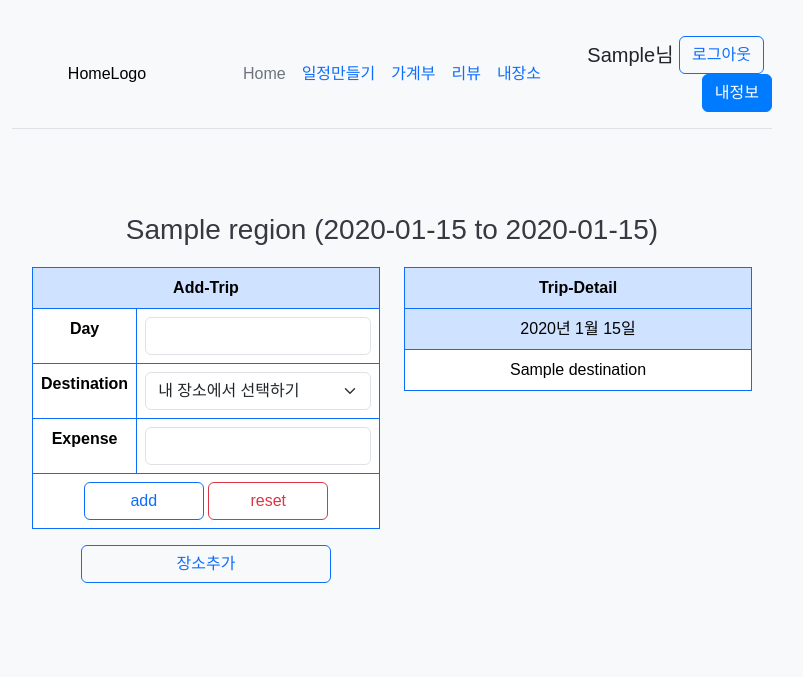
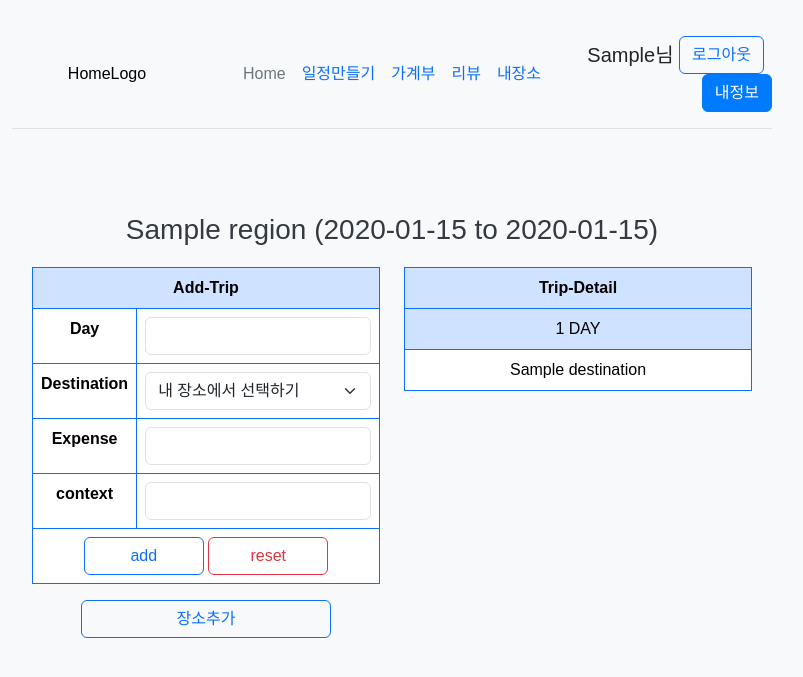
Before and after one commit to someday486/Travel-Dog, a Django app: page /trips/next_page/1 in a window 1280 px wide. Shown: the top 677 px of the page, without its empty margins (248-1051 px from the left). Run offline with Django 5.2, Linux system fonts and the light colour scheme; a user stored in the database is signed in; tables that the repository leaves empty hold one stand-in row (values such as "Sample post").

Commit message:
Trip-Detail 모델수정

```diff
--- a/template/trips/next_page.html
+++ b/template/trips/next_page.html
@@ -37,6 +37,10 @@
                     <td><input type="text" class="form-control" name='expense'></td>
                 </tr>
                 <tr>
+                    <th>context</th>
+                    <td><input type="text" class="form-control" name='context'></td>
+                </tr>
+                <tr>
                     <td colspan="2">
                         <input type="submit" class="btn btn-outline-primary"
                             style="width:120px" value="add"
@@ -63,10 +67,10 @@
                 <tbody>
                 {% for day in trip_dates %}
                     <tr class="table-primary border-primary">
-                        <td>{{ day }}</td>
+                        <td>{{ day }} DAY</td>
                     </tr>
                     {% for i in tripdetail %}
-
+                        {% if i.day == day %}
                         <tr>
                             <td>
                                 <ul class="list-group">
@@ -74,6 +78,7 @@
                                 </ul>
                             </td>
                         </tr>
+                        {% endif %}
                     {% endfor %}
                 {% endfor %}
                 </tbody>
--- a/trips/models.py
+++ b/trips/models.py
@@ -28,6 +28,7 @@ class TripDetail(models.Model):
     day = models.IntegerField()
     destination = models.ForeignKey(Destination, on_delete=models.CASCADE)
     expense = models.DecimalField(max_digits=10, decimal_places=2,null=False)
+    context = models.TextField(null=True)
 
     def __str__(self):
         return f'{self.trip} - Day {self.day}: {self.destination.name}, {self.expense}'
--- a/trips/views.py
+++ b/trips/views.py
@@ -34,21 +34,28 @@ def next_page(request,trip_id):
         head = str(trip)[index+1:].strip()
 
         # 날짜 리스트
-        trip_dates = []
-        for i in range(delta.days + 1):
+        # trip_dates = []
+        # for i in range(delta.days + 1):
+        #     day = start_date + datetime.timedelta(days=i)
+        #     trip_dates.append(day)
+        # day = len(trip_dates)
+
+
+        trip_dates = {}
+        for i in range(1,delta.days + 2):
             day = start_date + datetime.timedelta(days=i)
-            trip_dates.append(day)
+            trip_dates[i] = day
         day = len(trip_dates)
 
 
         content = {
             'trip': trip,
             'tripdetail': tripdetail,
-            'destination':destination,
+            'destination': destination,
             'day': day, #스피너 end값
-            'trip_dates': trip_dates,
-            'trip_id':trip_id,
-            'head': head,
+            'trip_dates': trip_dates, #Trip-Detail 표의 날짜
+            'trip_id': trip_id,
+            'head': head, #상위제목
         }
         return render(request, 'trips/next_page.html',content)  # 다음 페이지로 이동
 
@@ -58,6 +65,7 @@ def next_page(request,trip_id):
         tripdetail.day = request.POST['day']
         tripdetail.destination = Destination.objects.get(id=request.POST.get('d_id'))
         tripdetail.expense = request.POST['expense']
+        tripdetail.context = request.POST['context']
         tripdetail.save()
 
         return redirect('trips:next_page', trip_id)
```
Also changed, not shown: destinations/views.py (+18 -10 lines), trips/migrations/0003_tripdetail_context.py (added). Lines whose indentation alone changed are shown as unchanged.
